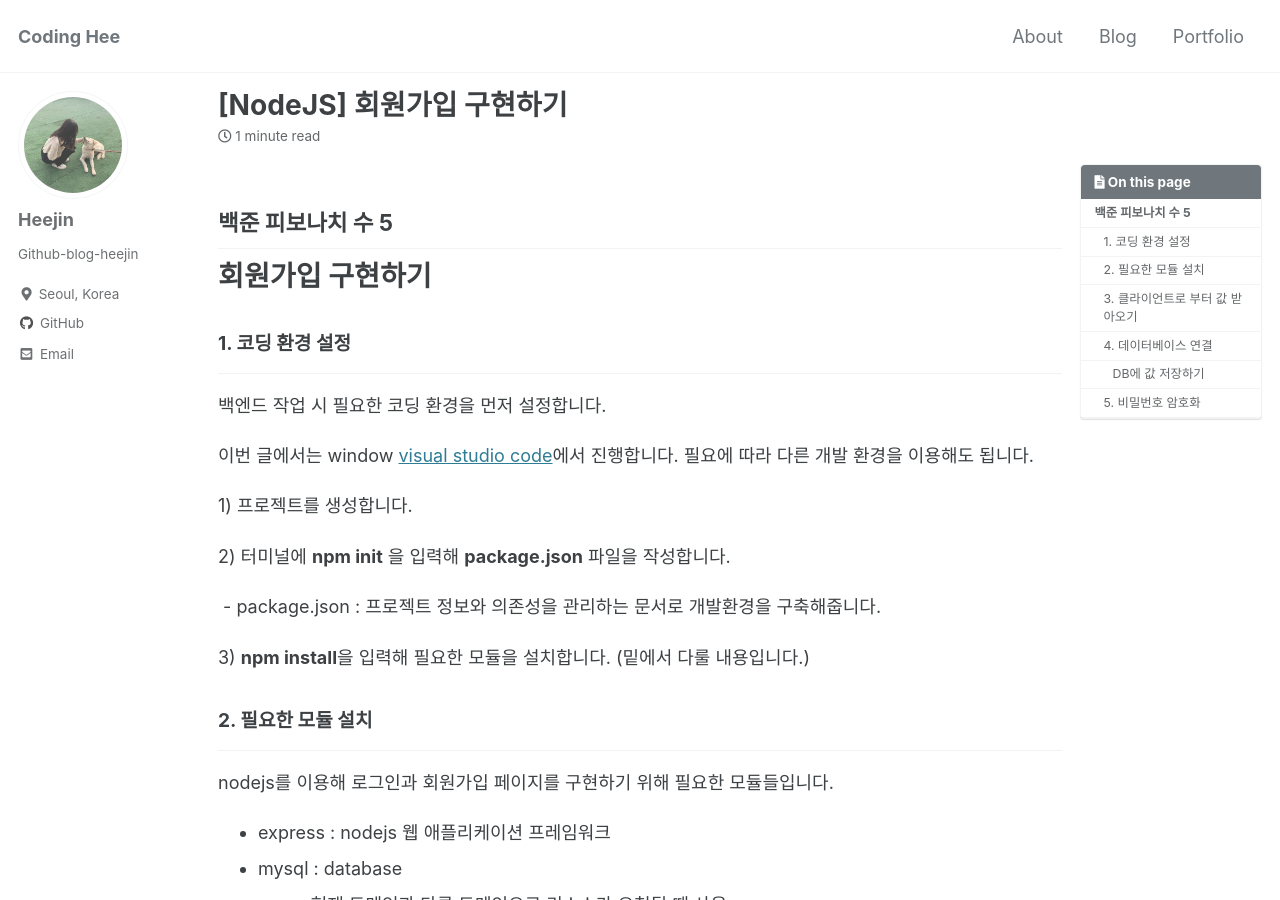
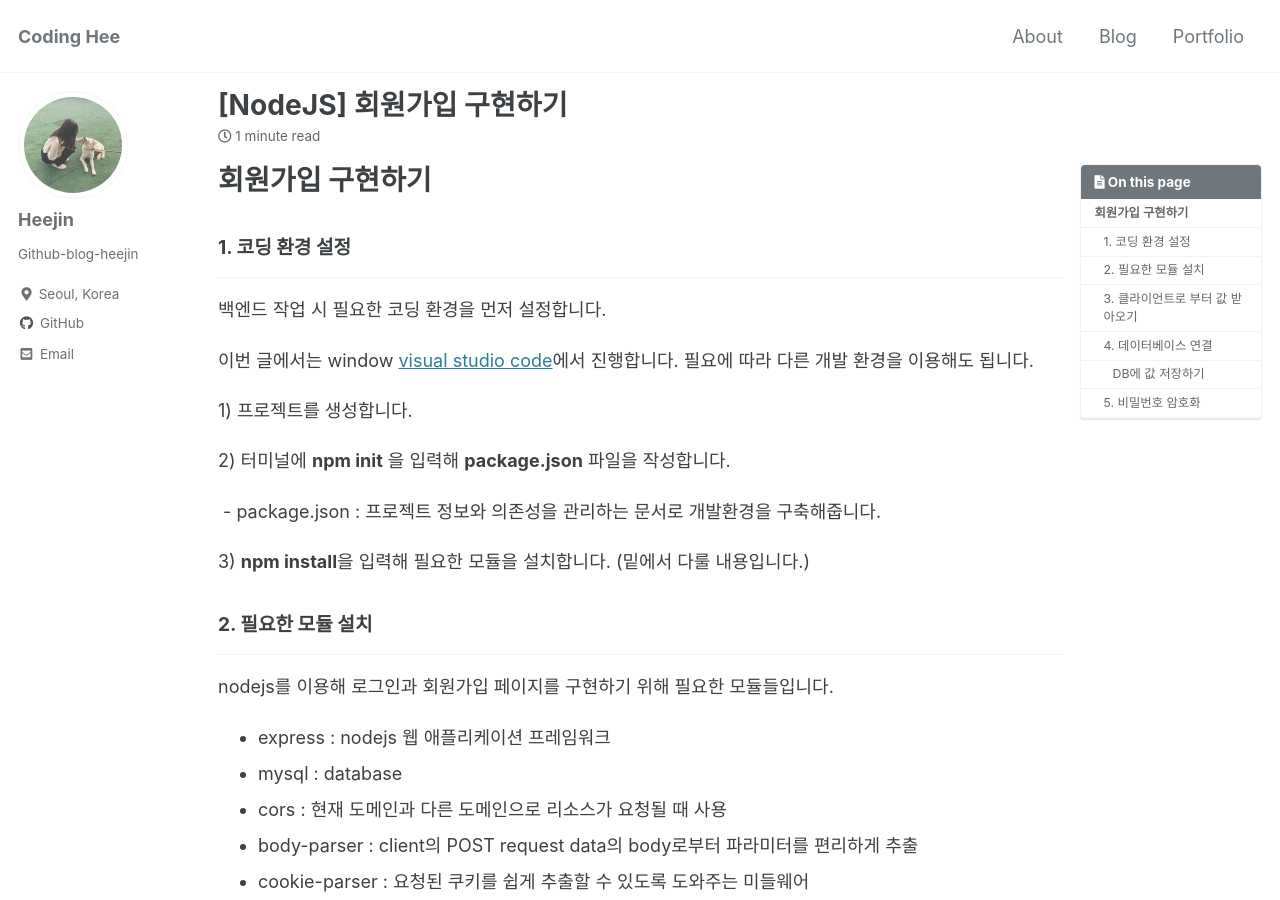
Before and after one commit to heejin99/heejin99.github.io, a Jekyll site: the page built from _posts/2021-08-10-[NodeJS] 회원가입 구현하기.md, in a window 1280 px wide and 900 px high. Built offline with Jekyll 4.4.1, drawn with Linux system fonts in a browser that asks for light colours; cached includes are drawn as plain includes; comment, search, counter and statistics services are not loaded.

Commit message:
페이지 수정

```diff
--- a/_posts/2021-08-10-[NodeJS] 회원가입 구현하기.md
+++ b/_posts/2021-08-10-[NodeJS] 회원가입 구현하기.md
@@ -13,12 +13,6 @@ tags:
   - backend
 last_modified_at: 2021-08-10T20:56:30-05:00
 ---
-
-
-
-
-
-## 백준 피보나치 수 5
 
 
 
```
